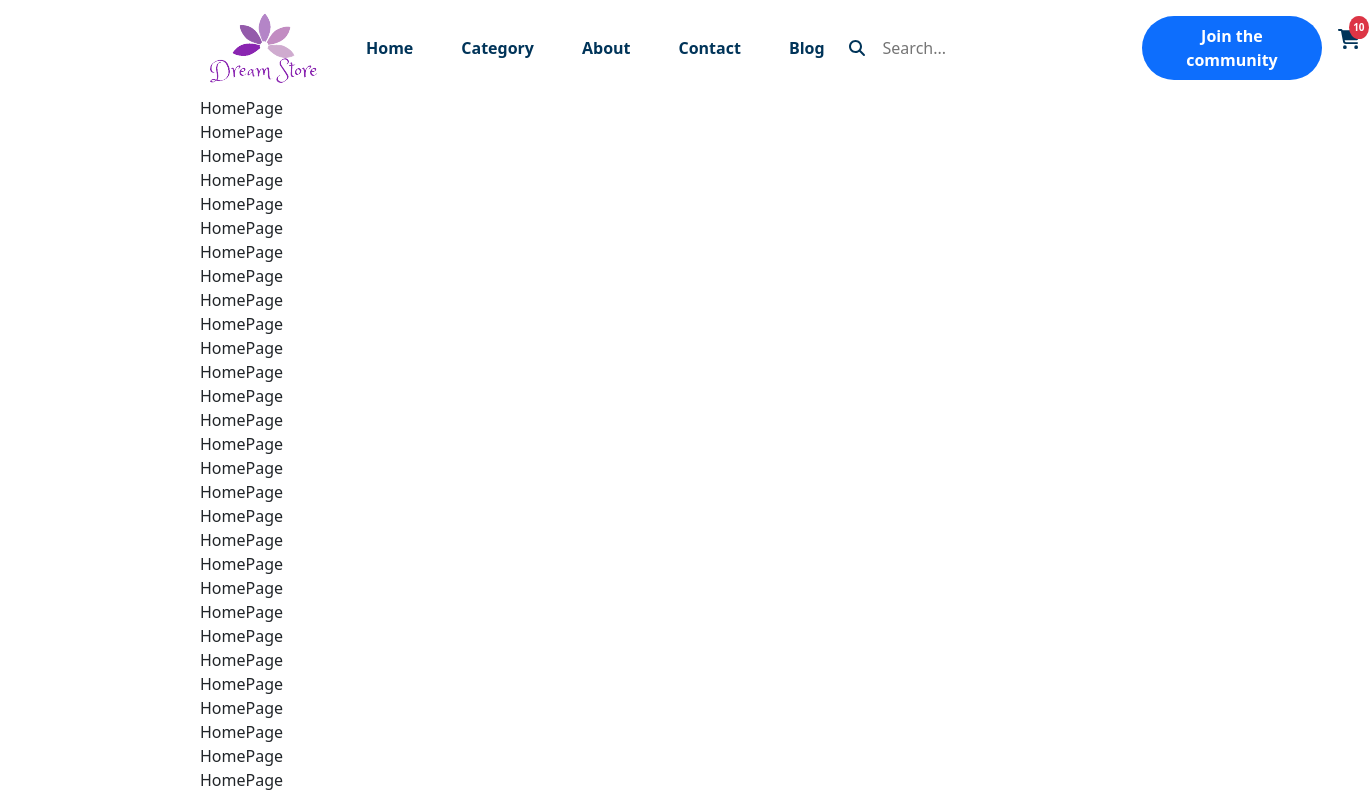
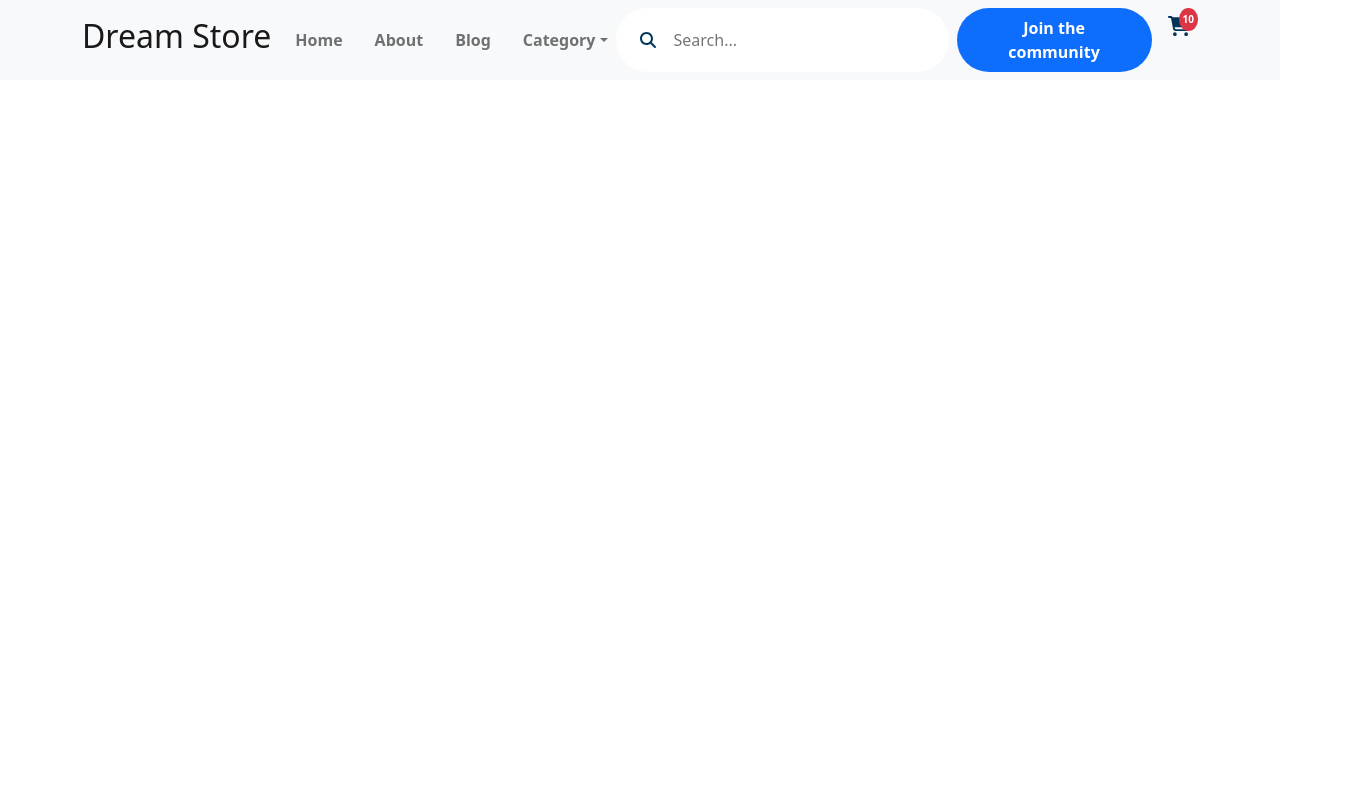
Before and after one commit to trungtddevweb/ecomerce_shop, a React (Create React App) app in the folder client/: page / in a window 1280 px wide. Shown: the top 796 px of the page, 1369 px wide, since content can reach past the window. Built offline with nearby package versions, Linux system fonts and the light colour scheme.

Commit message:
change header

```diff
--- a/client/package.json
+++ b/client/package.json
@@ -3,10 +3,14 @@
     "version": "0.1.0",
     "private": true,
     "dependencies": {
+        "@emotion/react": "^11.10.5",
+        "@emotion/styled": "^11.10.5",
         "@fortawesome/fontawesome-svg-core": "^6.2.1",
         "@fortawesome/free-regular-svg-icons": "^6.2.1",
         "@fortawesome/free-solid-svg-icons": "^6.2.1",
         "@fortawesome/react-fontawesome": "^0.2.0",
+        "@mui/icons-material": "^5.11.0",
+        "@mui/material": "^5.11.6",
         "@reduxjs/toolkit": "^1.9.1",
         "@testing-library/jest-dom": "^5.14.1",
         "@testing-library/react": "^13.0.0",
--- a/client/src/assets/scss/_variables.scss
+++ b/client/src/assets/scss/_variables.scss
@@ -4,7 +4,7 @@
 
 
     // Layout
-    --main-width: 1140px;
+    --main-width: 1400px;
     --main-header-height: 96px;
 
 
--- a/client/src/assets/scss/header.scss
+++ b/client/src/assets/scss/header.scss
@@ -1,14 +1,17 @@
 .header {
-    height: var(--main-header-height);
+    z-index: 99999;
+
+    .header-wrapper {
+        width: var(--main-width);
+        // height: var(--main-header-height);
         color: var(--primary);
-
-    .logo {
-        height: 100%;
-        display: flex;
-        align-items: center;
-        justify-content: center;
-        cursor: pointer;
-    }
+        // .logo {
+        //     height: 100%;
+        //     display: flex;
+        //     align-items: center;
+        //     justify-content: center;
+        //     cursor: pointer;
+        // }
 
         .navigation {
             display: flex;
@@ -43,3 +46,4 @@
         }
 
     }
+}
--- a/client/src/index.js
+++ b/client/src/index.js
@@ -5,6 +5,7 @@ import { PersistGate } from 'redux-persist/integration/react';
 import { persistor, store } from 'src/redux/store'
 import { Provider } from 'react-redux';
 import SpinnerAnimation from './components/SpinnerAnimation';
+import { ThemeProvider } from 'react-bootstrap';
 const LazyApp = lazy(() => import('./App'))
 
 
@@ -14,7 +15,12 @@ root.render(
         <Provider store={store} >
             <PersistGate loading={null} persistor={persistor}>
                 <Suspense fallback={<SpinnerAnimation />}>
-                    <LazyApp />
+                    <ThemeProvider
+                        breakpoints={['xxxl', 'xxl', 'xl', 'lg', 'md', 'sm', 'xs', 'xxs']}
+                        minBreakpoint="xxs"
+                    >
+                        <LazyApp />
+                    </ThemeProvider>
                 </Suspense>
             </PersistGate>
         </Provider>
--- a/client/src/index.scss
+++ b/client/src/index.scss
@@ -6,13 +6,10 @@
 @import './assets/scss/loader.scss';
 @import './assets/scss/header.scss';
 
-body{
+body {
     margin: 0;
     padding: 0;
     box-sizing: border-box;
 }
 
 // Main
-.main {
-    padding: 0 200px;
-}
--- a/client/src/layouts/MainLayout/MainLayout.js
+++ b/client/src/layouts/MainLayout/MainLayout.js
@@ -7,8 +7,8 @@ const MainLayout = () => {
         <div>
             <div className="main">
                 <Header />
-                <Outlet />
-                <Footer />
+                {/* <Outlet /> */}
+                {/* <Footer /> */}
             </div>
         </div>
     )
--- a/client/src/layouts/components/Header/Header.js
+++ b/client/src/layouts/components/Header/Header.js
@@ -1,39 +1,78 @@
 import { FontAwesomeIcon } from "@fortawesome/react-fontawesome"
 import { faCartShopping } from "@fortawesome/free-solid-svg-icons"
-import images from "~/assets/imgs"
-import Image from "~/components/Image"
+// import images from "~/assets/imgs"
+// import Image from "~/components/Image"
 import Search from "../Search"
 import Button from "~/components/Button/Button"
 import routes from "src/utils/routes"
 import { Link } from "react-router-dom"
+import { Container, Nav, NavDropdown, Navbar } from "react-bootstrap"
 
 const Header = () => {
     return (
-        <header className="header bg-transparent position-sticky top-0 d-flex justify-content-between align-items-center px-2">
-            <div className="d-flex align-items-center gap-lg-5">
-                <div className="logo d-flex align-items-center justify-content-center">
-                    <Image src={images.logo} className="" alt="Special Fashion" />
-                </div>
-                <nav className="navigation gap-5">
-                    <div>Home</div>
-                    <div>Category</div>
-                    <div>About</div>
-                    <div>Contact</div>
-                    <div>Blog</div>
-                </nav>
-            </div>
-            <div className="d-flex gap-2">
-                <Search />
-                <Link to={routes.login.path}>
-                    <Button className="border-0 px-4 py-2 rounded-5 text-white bg-primary fw-bold">Join the community</Button>
-                </Link>
-                <div className="cart-shopping p-2">
-                    <FontAwesomeIcon icon={faCartShopping} />
-                    <div className="count-product bg-danger text-white p-1 fw-bold rounded-circle">10</div>
-                </div>
-            </div>
 
-        </header>
+        // <Navbar expand="lg" className="w-100 d-flex justify-content-center bg-white header position-sticky top-0">
+        //     <Container className="header-wrapper d-flex justify-content-between align-items-center px-2">
+        //         <Nav className="d-flex align-items-center gap-lg-5">
+        //             <div className="logo d-flex align-items-center justify-content-center">
+        //                 <h2>Dream Store</h2>
+        //             </div>
+        //             <nav className="navigation gap-3">
+        //                 <div>Home</div>
+        //                 <div>Category</div>
+        //                 <div>About</div>
+        //                 <div>Blog</div>
+        //             </nav>
+        //         </Nav>
+        //         <div className="d-flex gap-2">
+        //             <Search />
+        //             <Link to={routes.login.path}>
+        //                 <Button className="border-0 px-4 py-2 rounded-5 text-white bg-primary fw-bold">Join the community</Button>
+        //             </Link>
+        //             <div className="cart-shopping p-2">
+        //                 <FontAwesomeIcon icon={faCartShopping} />
+        //                 <div className="count-product bg-danger text-white p-1 fw-bold rounded-circle">10</div>
+        //             </div>
+        //         </div>
+
+        //     </Container>
+        // </Navbar>
+        <Navbar expand="lg" className="header sticky-top bg-light">
+            <Container className="header-wrapper">
+                <Navbar.Brand>
+                    <h2>Dream Store</h2>
+                </Navbar.Brand>
+                <Navbar.Toggle aria-controls="responsive-navbar-nav" />
+                <Navbar.Collapse id="responsive-navbar-nav">
+                    <Nav className="navigation me-auto gap-3">
+                        <Nav.Link>Home</Nav.Link>
+                        <Nav.Link>About</Nav.Link>
+                        <Nav.Link>Blog</Nav.Link>
+                        <NavDropdown title="Category" id="collasible-nav-dropdown">
+                            <NavDropdown.Item href="#action/3.1">Action</NavDropdown.Item>
+                            <NavDropdown.Item href="#action/3.2">
+                                Another action
+                            </NavDropdown.Item>
+                            <NavDropdown.Item href="#action/3.3">Something</NavDropdown.Item>
+                            <NavDropdown.Divider />
+                            <NavDropdown.Item href="#action/3.4">
+                                Separated link
+                            </NavDropdown.Item>
+                        </NavDropdown>
+                    </Nav>
+                    <Nav className="d-flex gap-2">
+                        <Search />
+                        <Link to={routes.login.path}>
+                            <Button className="border-0 px-4 py-2 rounded-5 text-white bg-primary fw-bold">Join the community</Button>
+                        </Link>
+                        <Nav className="cart-shopping p-2">
+                            <FontAwesomeIcon icon={faCartShopping} />
+                            <div className="count-product bg-danger text-white p-1 fw-bold rounded-circle">10</div>
+                        </Nav>
+                    </Nav>
+                </Navbar.Collapse>
+            </Container>
+        </Navbar>
     )
 }
 
--- a/client/src/layouts/components/Search/Search.js
+++ b/client/src/layouts/components/Search/Search.js
@@ -6,7 +6,7 @@ const Search = () => {
     return (
         <div className="search bg-white p-2 d-flex align-items-center rounded-5">
             <FontAwesomeIcon className="px-3 py-1" icon={faSearch} />
-            <input className="border-0 search-input" spellCheck="false" type="text" placeholder="Search..." />
+            <input className="border-0 search-input bg-transparent" spellCheck="false" type="text" placeholder="Search..." />
         </div>
     )
 }
```
Also changed, not shown: 1 other file (tests, documents, lock files or other folders). Lines whose indentation alone changed are shown as unchanged.
